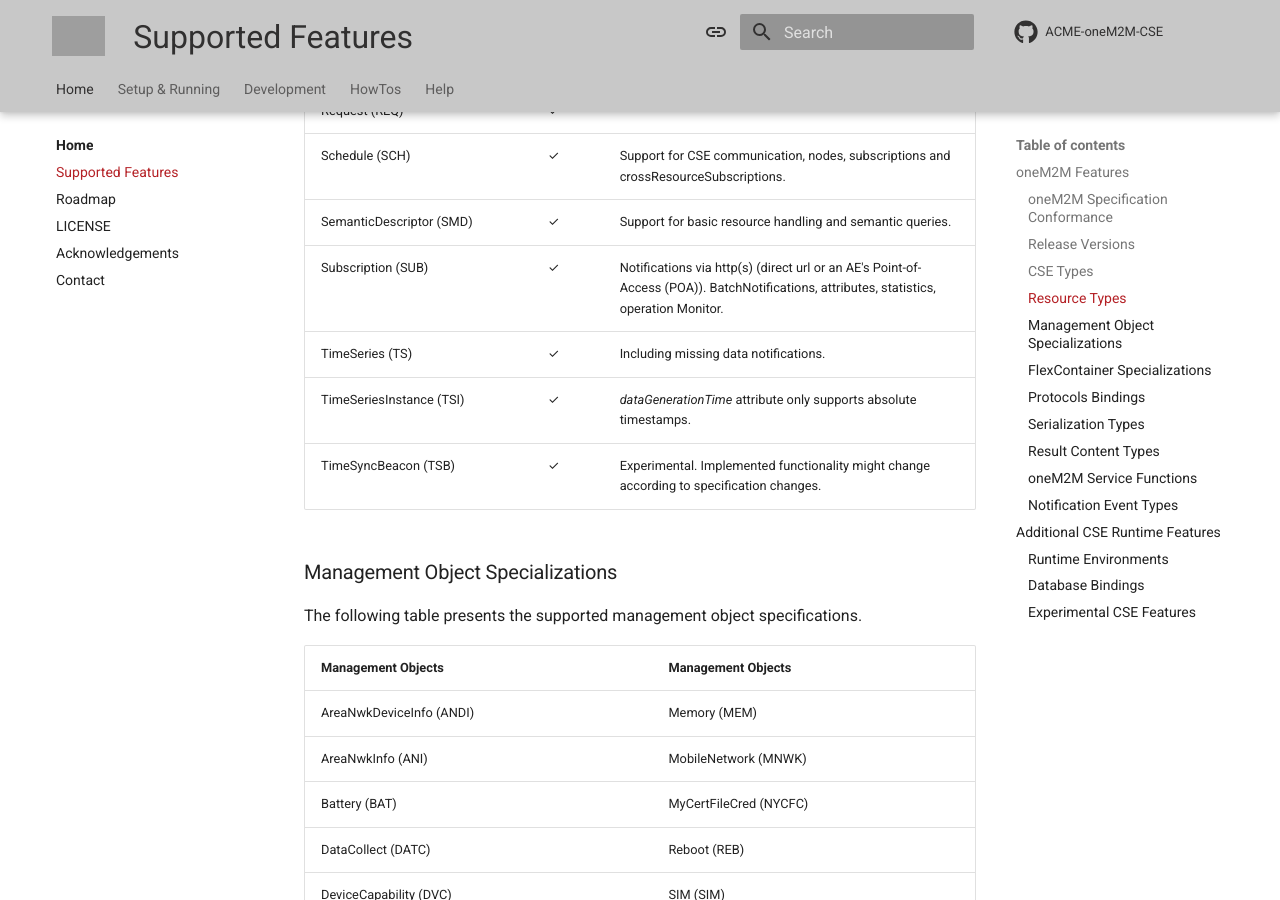
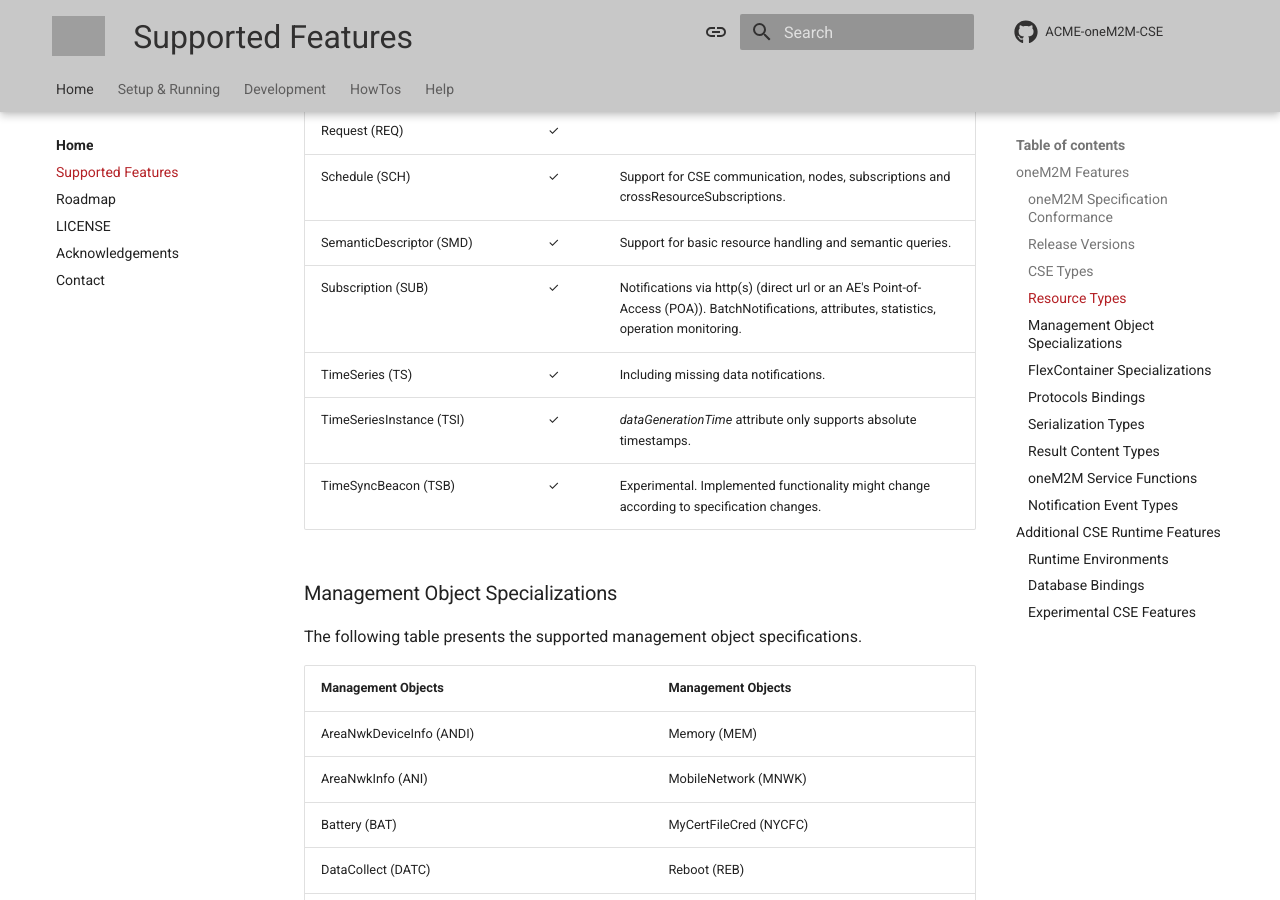
Before and after one commit to ankraft/ACME-oneM2M-CSE-mkdocs, an MkDocs documentation site: the page built from docs/home/Supported.md, in a window 1280 px wide and 900 px high, scrolled down 1960 px. Built offline with MkDocs 1.6.1 and Material for MkDocs 9.7.7, drawn with Linux system fonts in a browser that asks for light colours; comment, search, counter and statistics services are not loaded; some of the changed text lies outside the part shown; grey boxes are pictures that could not be loaded.

```diff
--- a/docs/home/Supported.md
+++ b/docs/home/Supported.md
@@ -49,7 +49,7 @@ The ACME CSE supports the following oneM2M resource types:
 | Request (REQ)                   |  &check;  |                                                                                                                                                                                                                     |
 | Schedule (SCH)                  |  &check;  | Support for CSE communication, nodes, subscriptions and crossResourceSubscriptions.                                                                                                                                 |
 | SemanticDescriptor (SMD)        |  &check;  | Support for basic resource handling and semantic queries.                                                                                                                                                           |
-| Subscription (SUB)              |  &check;  | Notifications via http(s) (direct url or an AE's Point-of-Access (POA)). BatchNotifications, attributes, statistics, operation Monitor.                                                                             |
+| Subscription (SUB)              |  &check;  | Notifications via http(s) (direct url or an AE's Point-of-Access (POA)). BatchNotifications, attributes, statistics, operation monitoring.                                                                          |
 | TimeSeries (TS)                 |  &check;  | Including missing data notifications.                                                                                                                                                                               |
 | TimeSeriesInstance (TSI)        |  &check;  | *dataGenerationTime* attribute only supports absolute timestamps.                                                                                                                                                   |
 | TimeSyncBeacon (TSB)            |  &check;  | Experimental. Implemented functionality might change according to specification changes.                                                                                                                            |
```
Also changed, not shown: other parts of docs/home/Supported.md (+1 -1 lines), docs/development/ThirdPartyLibraries.md (+1 -1 lines), docs/help/oneM2MRecipes.md (+2 -3 lines), docs/index.md (+4 -0 lines), docs/setup/TextUI.md (+2 -2 lines), docs/setup/WebUI.md (+1 -1 lines).
